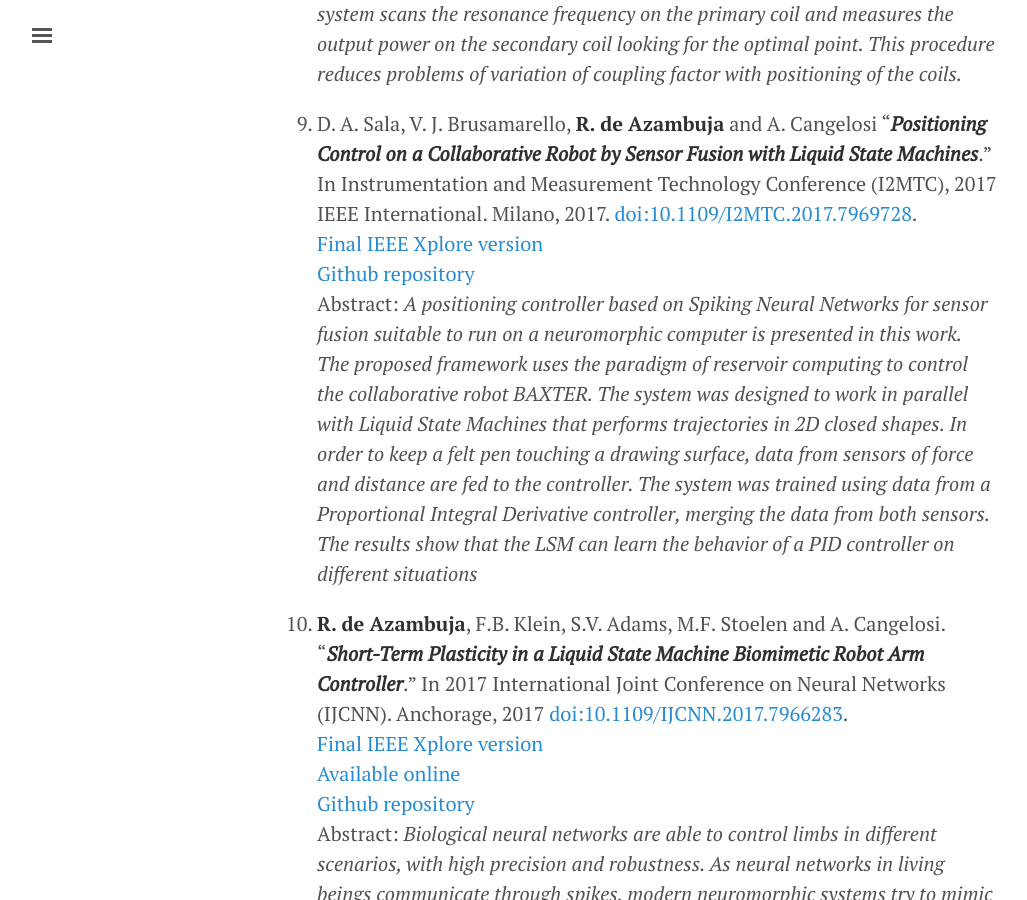
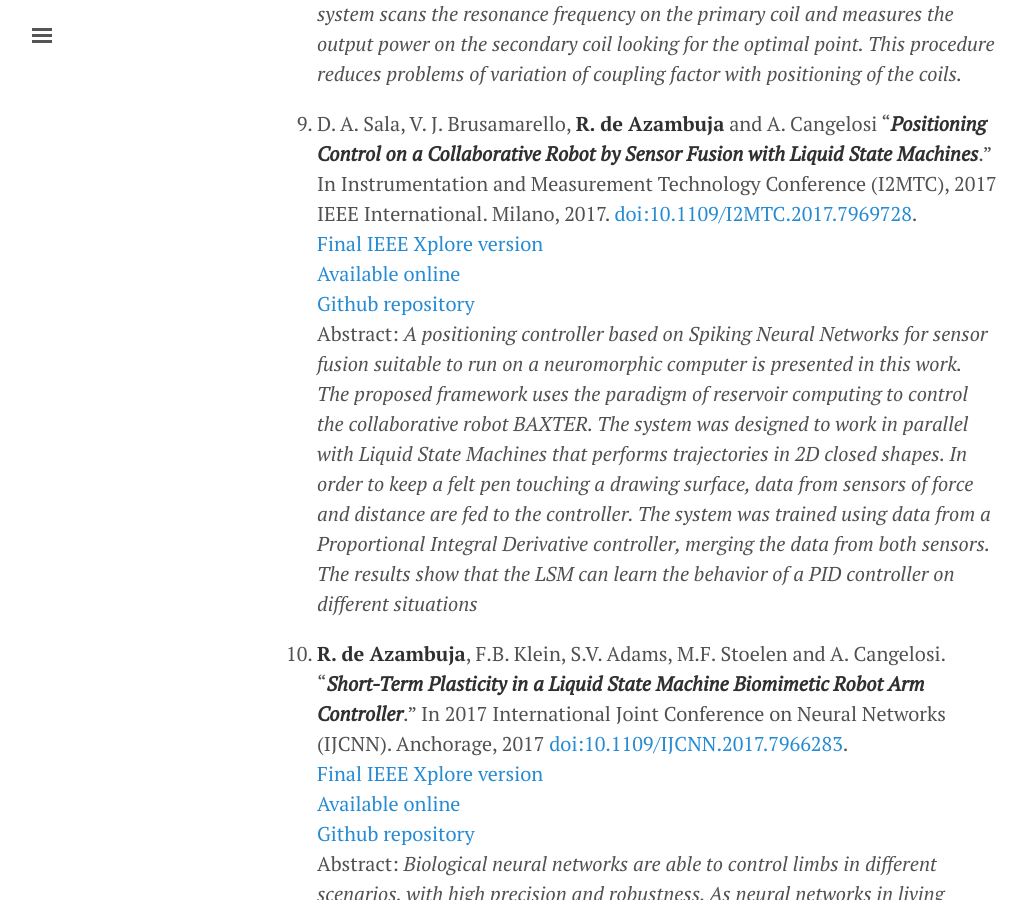
Before and after one commit to ricardodeazambuja/ricardodeazambuja.github.io, a Jekyll site: the page built from _pages/publications.md, in a window 1280 px wide and 900 px high, scrolled down 5469 px. Shown: the whole window, without its empty margins (3-1030 px from the left). Built offline with Jekyll 4.4.1, drawn with Linux system fonts in a browser that asks for light colours.

Commit message:
added link to paper postprint version available online

```diff
--- a/_pages/publications.md
+++ b/_pages/publications.md
@@ -52,6 +52,7 @@ title: My Publications
   * Abstract: _This paper presents the analysis of two loosely coupled coils used to transfer energy to charge a battery. This battery is used to power an electronic device designed to monitor variables such as impact strength, range of temperature and humidity associated with the transport of fruits. The device is inside a sealed enclosure that cannot be opened for recharging the battery. The study shows the loosely coupled coils need to work with a resonance capacitor, at least on the secondary coil. However the resonance frequency also depends on the coupling factor k and the power delivered to the load. Therefore, this work proposes a monitoring system with closed loop for fine-tuning the resonance frequency of the secondary coil circuit. Before starting charging the battery the system scans the resonance frequency on the primary coil and measures the output power on the secondary coil looking for the optimal point. This procedure reduces problems of variation of coupling factor with positioning of the coils._
 9. D. A. Sala, V. J. Brusamarello, **R. de Azambuja** and A. Cangelosi “**_Positioning Control on a Collaborative Robot by Sensor Fusion with Liquid State Machines_**.” In Instrumentation and Measurement Technology Conference (I2MTC), 2017 IEEE International. Milano, 2017. [doi:10.1109/I2MTC.2017.7969728](https://doi.org/10.1109/I2MTC.2017.7969728).
   * [Final IEEE Xplore version](http://ieeexplore.ieee.org/document/7969728/)
+  * [Available online](https://pearl.plymouth.ac.uk/bitstream/handle/10026.1/9873/Paper_I2MTC_Plymouth_POSTPRINT.pdf)
   * [Github repository](https://github.com/ricardodeazambuja/I2MTC2017-LSMFusion)
   * Abstract: _A positioning controller based on Spiking Neural Networks for sensor fusion suitable to run on a neuromorphic computer is presented in this work. The proposed framework uses the paradigm of reservoir computing to control the collaborative robot BAXTER. The system was designed to work in parallel with Liquid State Machines that performs trajectories in 2D closed shapes. In order to keep a felt pen touching a drawing surface, data from sensors of force and distance are fed to the controller. The system was trained using data from a Proportional Integral Derivative controller, merging the data from both sensors. The results show that the LSM can learn the behavior of a PID controller on different situations_
 
```
